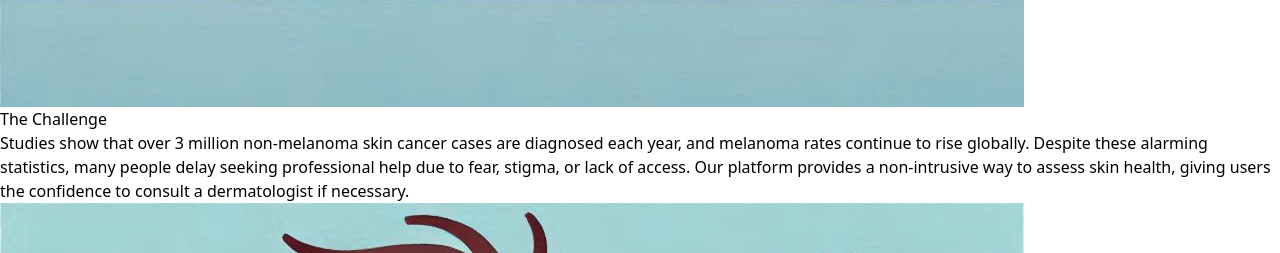
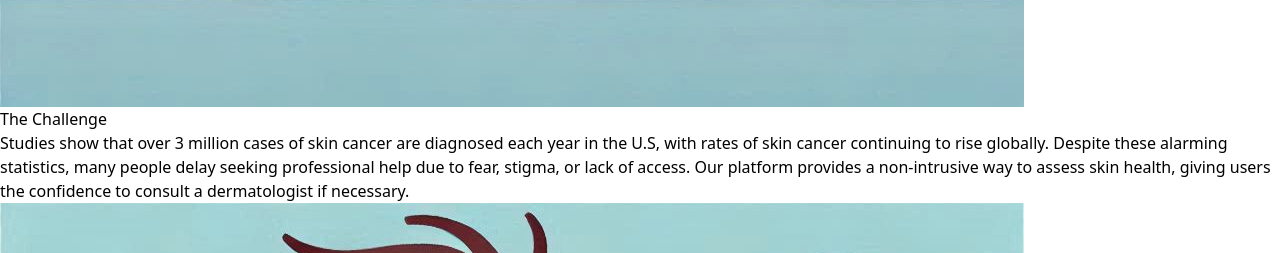
Before and after one commit to Ryuichi-Yamafuji-Lun/MediSkinAI, a React (Vite) app in the folder client/: page /about in a window 1280 px wide. Shown: the part 1085-1338 px from the top of the page. Built offline with nearby package versions, Linux system fonts and the light colour scheme.

Commit message:
Change the sentence of the about section

```diff
--- a/client/src/components/pages/AboutPage.jsx
+++ b/client/src/components/pages/AboutPage.jsx
@@ -42,7 +42,7 @@ const AboutUsPage = () => {
                     <div className="md:w-1/2 text-center md:text-left">
                         <h2 className="text-4xl font-bold text-gray-800 mb-4">The Challenge</h2>
                         <p className="text-lg text-gray-600">
-                            Studies show that over 3 million non-melanoma skin cancer cases are diagnosed each year, and melanoma rates continue to rise globally. Despite these alarming statistics, many people delay seeking professional help due to fear, stigma, or lack of access. Our platform provides a non-intrusive way to assess skin health, giving users the confidence to consult a dermatologist if necessary.
+                            Studies show that over 3 million cases of skin cancer are diagnosed each year in the U.S, with rates of skin cancer continuing to rise globally. Despite these alarming statistics, many people delay seeking professional help due to fear, stigma, or lack of access. Our platform provides a non-intrusive way to assess skin health, giving users the confidence to consult a dermatologist if necessary.
                         </p>
                     </div>
                     <div className="md:w-1/2 p-4">
```
